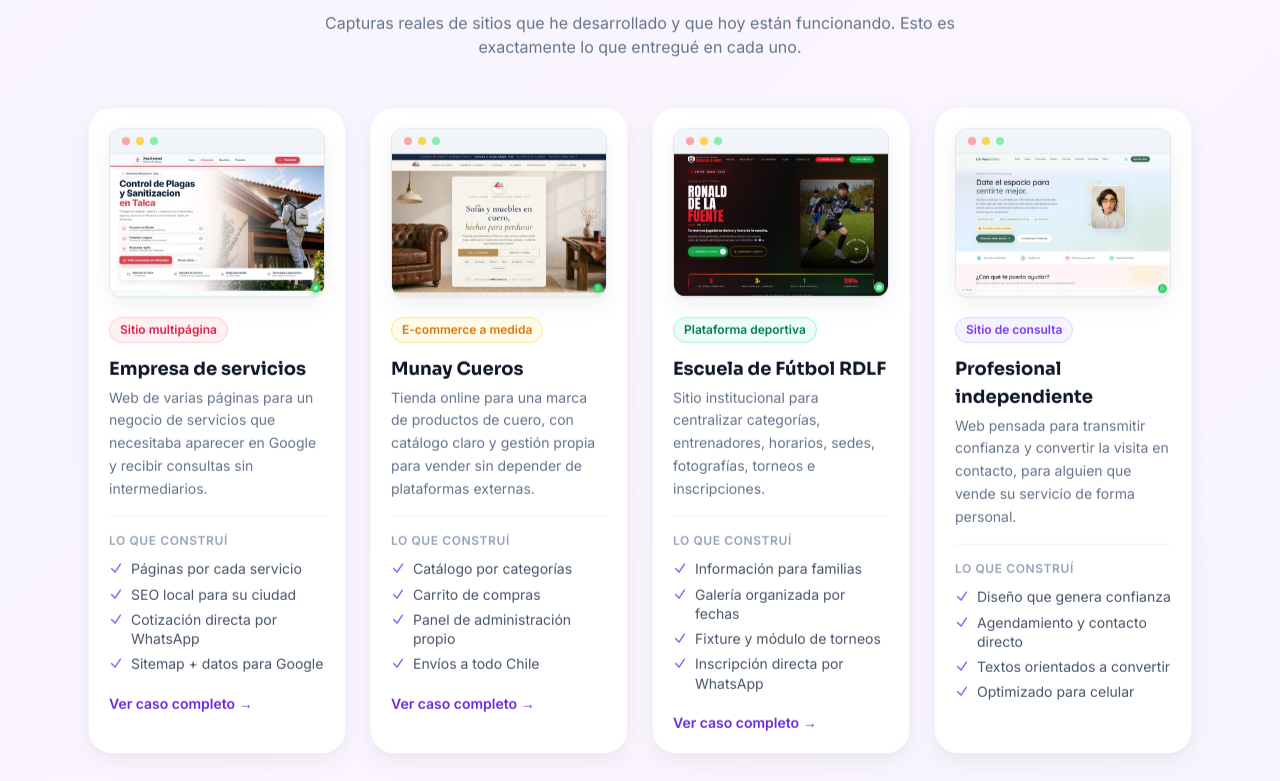
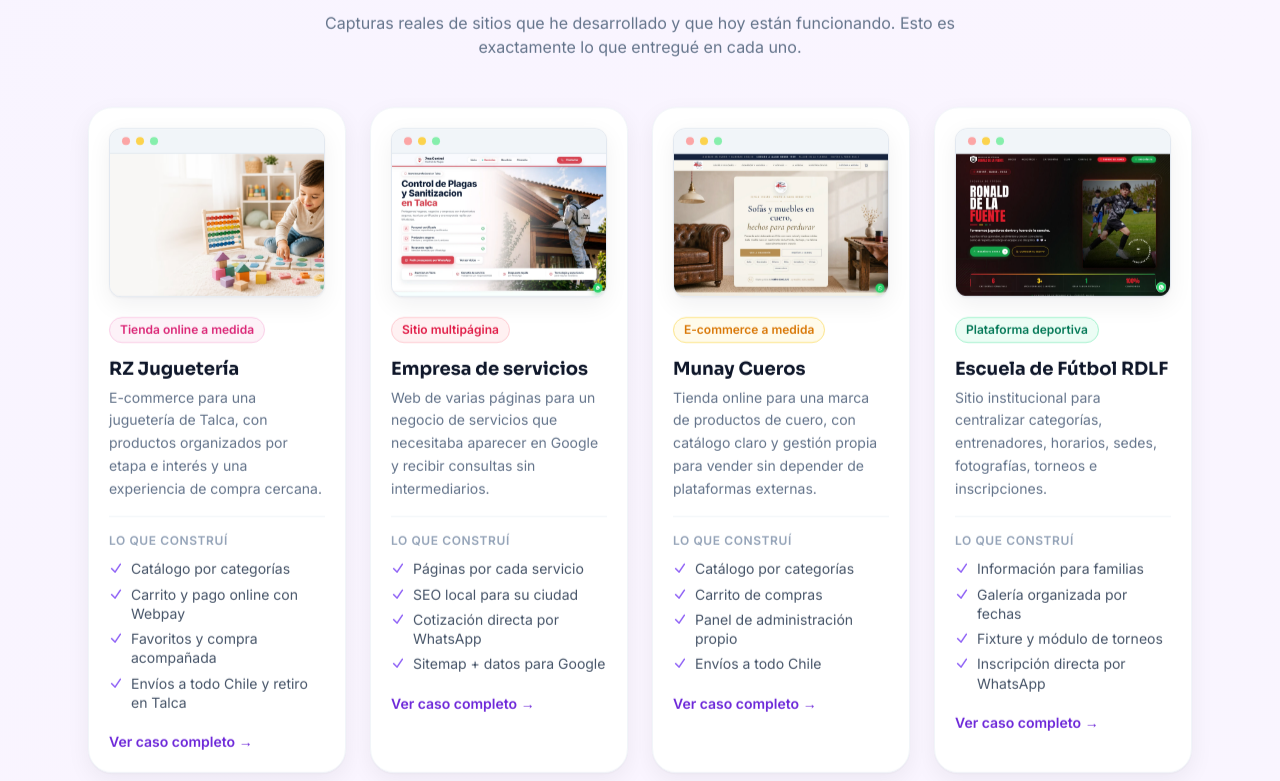
Before and after one commit to ventasconfianza100-max/luis-reyes-webs-cloudflare, a React (Vite) app: page / in a window 1280 px wide. Shown: the part 2299-3080 px from the top of the page. Built offline with nearby package versions, Linux system fonts and the light colour scheme.

Commit message:
Agrega proyecto RZ Jugueteria al portafolio

```diff
--- a/src/App.jsx
+++ b/src/App.jsx
@@ -109,6 +109,8 @@ export default function App({ initialPath }) {
     content = <><Navbar onNavigate={navigateTo} /><RealBusinessCasePage kind="munay" onNavigate={navigateTo} /><Footer onNavigate={navigateTo} /></>
   } else if (path === '/proyectos-empresas/escuela-futbol-ronald-de-la-fuente') {
     content = <><Navbar onNavigate={navigateTo} /><RealBusinessCasePage kind="rdlf" onNavigate={navigateTo} /><Footer onNavigate={navigateTo} /></>
+  } else if (path === '/proyectos-empresas/rz-jugueteria') {
+    content = <><Navbar onNavigate={navigateTo} /><RealBusinessCasePage kind="rz" onNavigate={navigateTo} /><Footer onNavigate={navigateTo} /></>
   } else if (path === '/proyectos') {
     content = <ProjectsPage onNavigate={navigateTo} />
   } else if (path === '/proyectos-empresas') {
--- a/src/components/BusinessProjectsPage.jsx
+++ b/src/components/BusinessProjectsPage.jsx
@@ -1,4 +1,9 @@
 const projects = [
+  {
+    href: '/proyectos-empresas/rz-jugueteria',
+    title: 'RZ Juguetería',
+    category: 'E-commerce real',
+  },
   {
     href: '/proyectos-empresas/munay-cueros',
     title: 'Tienda online Munay Cueros',
--- a/src/components/ProjectsShowcase.jsx
+++ b/src/components/ProjectsShowcase.jsx
@@ -1,6 +1,17 @@
 import Section from './Section'
 
 const projects = [
+  {
+    name: 'RZ Juguetería',
+    type: 'Tienda online a medida',
+    result:
+      'E-commerce para una juguetería de Talca, con productos organizados por etapa e interés y una experiencia de compra cercana.',
+    built: ['Catálogo por categorías', 'Carrito y pago online con Webpay', 'Favoritos y compra acompañada', 'Envíos a todo Chile y retiro en Talca'],
+    image: '/portfolio-rz-jugueteria.avif',
+    alt: 'Tienda online RZ Juguetería con juguetes, material sensorial y productos educativos',
+    chip: 'bg-pink-50 text-pink-600 border-pink-200',
+    href: '/proyectos-empresas/rz-jugueteria',
+  },
   {
     name: 'Empresa de servicios',
     type: 'Sitio multipágina',
--- a/src/components/RealBusinessCasePage.jsx
+++ b/src/components/RealBusinessCasePage.jsx
@@ -1,4 +1,17 @@
 const cases = {
+  rz: {
+    eyebrow: 'Caso real · E-commerce',
+    title: 'Tienda online para RZ Juguetería',
+    intro: 'Una tienda online cercana y fácil de explorar para una juguetería de Talca, con productos pensados para jugar, aprender y acompañar distintas etapas del desarrollo.',
+    challenge: 'RZ necesitaba ordenar un catálogo amplio de juguetes, recursos sensoriales y materiales educativos, ayudando a las familias a encontrar el producto adecuado y comprar con confianza.',
+    solution: ['Catálogo organizado por categorías: juguetes, sensoriales, educativos, bebés y creatividad.', 'Filtros y secciones guiadas por objetivos como calma, aprendizaje, movimiento e imaginación.', 'Carrito de compras, favoritos y pago online seguro con Webpay.', 'Opciones de envío a todo Chile y retiro gratuito en la tienda de Talca.', 'Compra acompañada por WhatsApp y contenido para orientar a las familias.', 'Publicación y despliegue en Cloudflare Workers.'],
+    stack: ['JavaScript', 'E-commerce', 'Webpay', 'Diseño adaptable', 'Cloudflare Workers'],
+    result: 'Una experiencia de compra completa que combina catálogo, orientación y operación local: las familias pueden explorar, pagar online y elegir despacho o retiro en Talca.',
+    publicUrl: 'https://rzjugueteria.psi-luisreyes.workers.dev/',
+    serviceHref: '/tienda-online-chile',
+    serviceLabel: 'Ver servicio de tienda online',
+    whatsapp: 'Hola Luis, vi el caso de RZ Juguetería y quiero cotizar una tienda online para mi negocio.',
+  },
   munay: {
     eyebrow: 'Caso real · E-commerce',
     title: 'Tienda online para Munay Cueros',
--- a/src/seo.js
+++ b/src/seo.js
@@ -86,6 +86,11 @@ export const metaByPath = {
     title: 'Web para Escuela de Fútbol en Curicó | Caso RDLF',
     description:
       'Caso real de desarrollo web para la Escuela de Fútbol Ronald De La Fuente: categorías, horarios, sedes, entrenadores, galería, torneos e inscripción por WhatsApp.',
+  },
+  '/proyectos-empresas/rz-jugueteria': {
+    title: 'Tienda Online para RZ Juguetería | Caso de e-commerce en Talca',
+    description:
+      'Caso real de desarrollo web para RZ Juguetería: catálogo de juguetes y recursos educativos, carrito, favoritos, Webpay, envíos a Chile y retiro en Talca.',
   },
   '/agenda': {
     title: 'Agenda una reunión — Meet, Zoom o WhatsApp | Luis Reyes Castro',
@@ -306,6 +311,7 @@ const breadcrumbLabels = {
   '/proyectos-empresas/clinica-centro-atencion': 'Clínica y centro de atención',
   '/proyectos-empresas/munay-cueros': 'Tienda online Munay Cueros',
   '/proyectos-empresas/escuela-futbol-ronald-de-la-fuente': 'Web Escuela de Fútbol RDLF',
+  '/proyectos-empresas/rz-jugueteria': 'Tienda online RZ Juguetería',
   '/agenda': 'Agenda una reunión',
   '/blog': 'Blog',
 }
@@ -458,7 +464,7 @@ export function jsonLdFor(path) {
     })
   }
 
-  if (path === '/proyectos-empresas/munay-cueros' || path === '/proyectos-empresas/escuela-futbol-ronald-de-la-fuente') {
+  if (path === '/proyectos-empresas/munay-cueros' || path === '/proyectos-empresas/escuela-futbol-ronald-de-la-fuente' || path === '/proyectos-empresas/rz-jugueteria') {
     schemas.push({
       '@context': 'https://schema.org',
       '@type': 'CreativeWork',
```
Also changed, not shown: public/portfolio-rz-jugueteria.avif (added).
